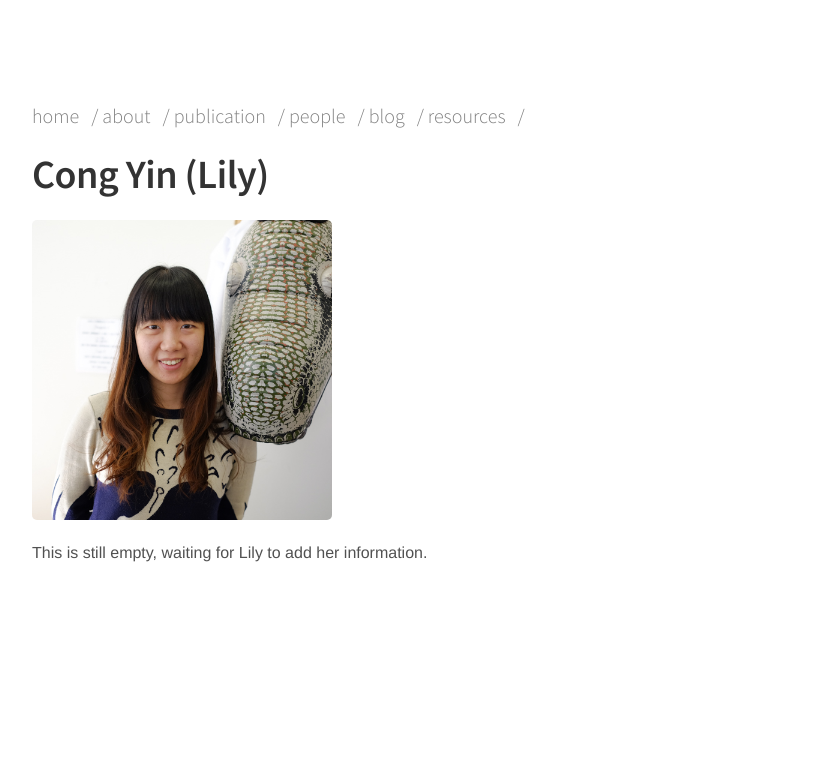
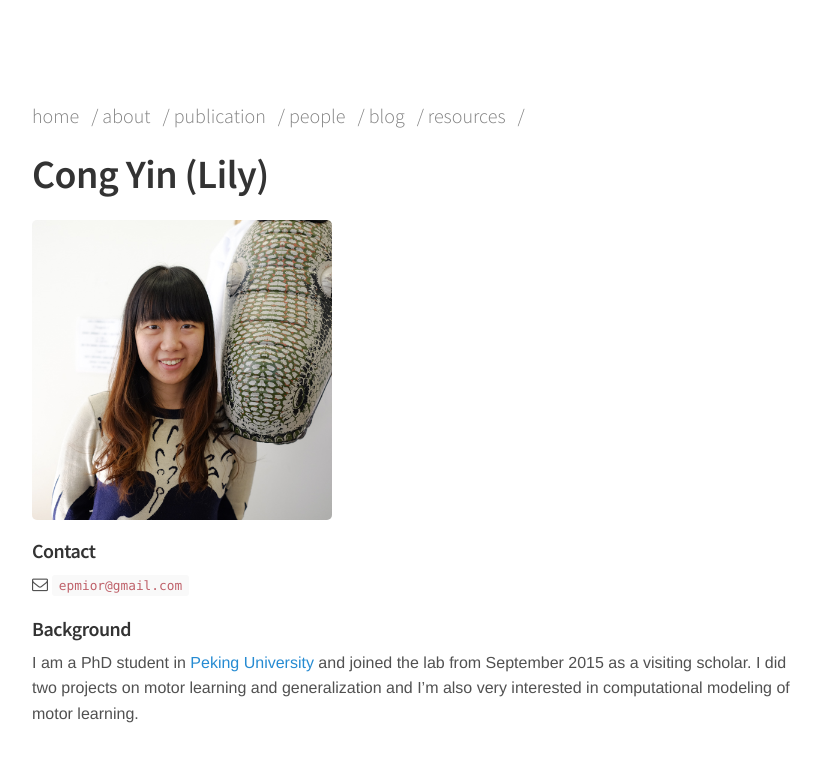
Before and after one commit to KordingLab/KordingLab.github.io, a Jekyll site: the page built from _people/cong_yin.md, in a window 1280 px wide. Shown: the top 762 px of the page, without its empty margins (228-1049 px from the left). Built offline with Jekyll 4.4.1, drawn with Linux system fonts in a browser that asks for light colours; nearby versions of some CDN libraries; comment, search, counter and statistics services are not loaded.

Commit message:
Add Lily profile

```diff
--- a/_people/cong_yin.md
+++ b/_people/cong_yin.md
@@ -8,4 +8,11 @@ joined: 2015
 
 <img width="300" src="{{site.baseurl}}/images/people/{{page.avatar}}">
 
-This is still empty, waiting for Lily to add her information.
+#### Contact
+
+<i class="fa fa-envelope-o"></i> `epmior@gmail.com`
+
+#### Background
+
+I am a PhD student in [Peking University](http://english.pku.edu.cn/) and joined the lab from September 2015 as a visiting scholar.
+I did two projects on motor learning and generalization and I’m also very interested in computational modeling of motor learning.
```
Also changed, not shown: _posts/2016-02-12-add-new-people.md (+1 -1 lines).
